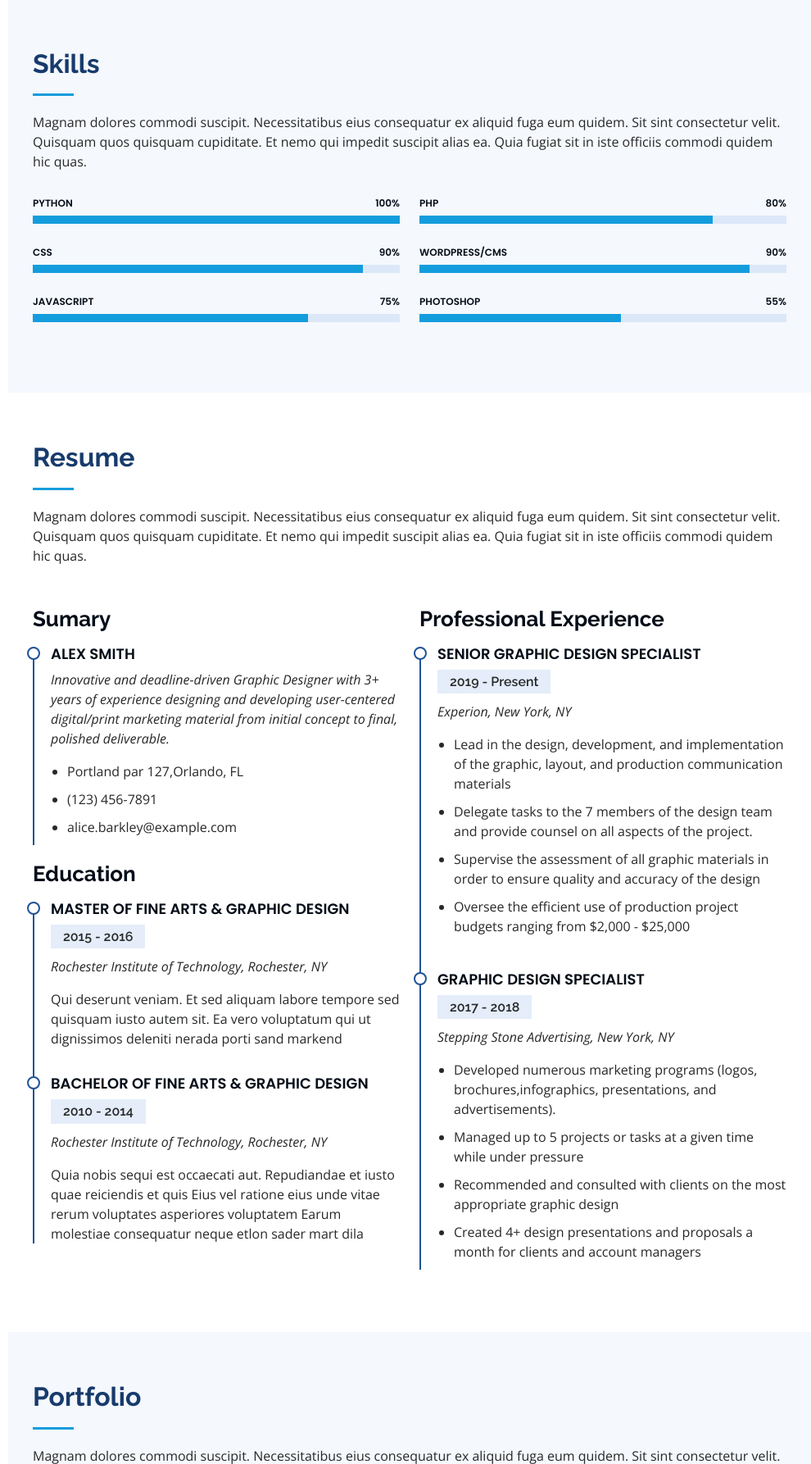
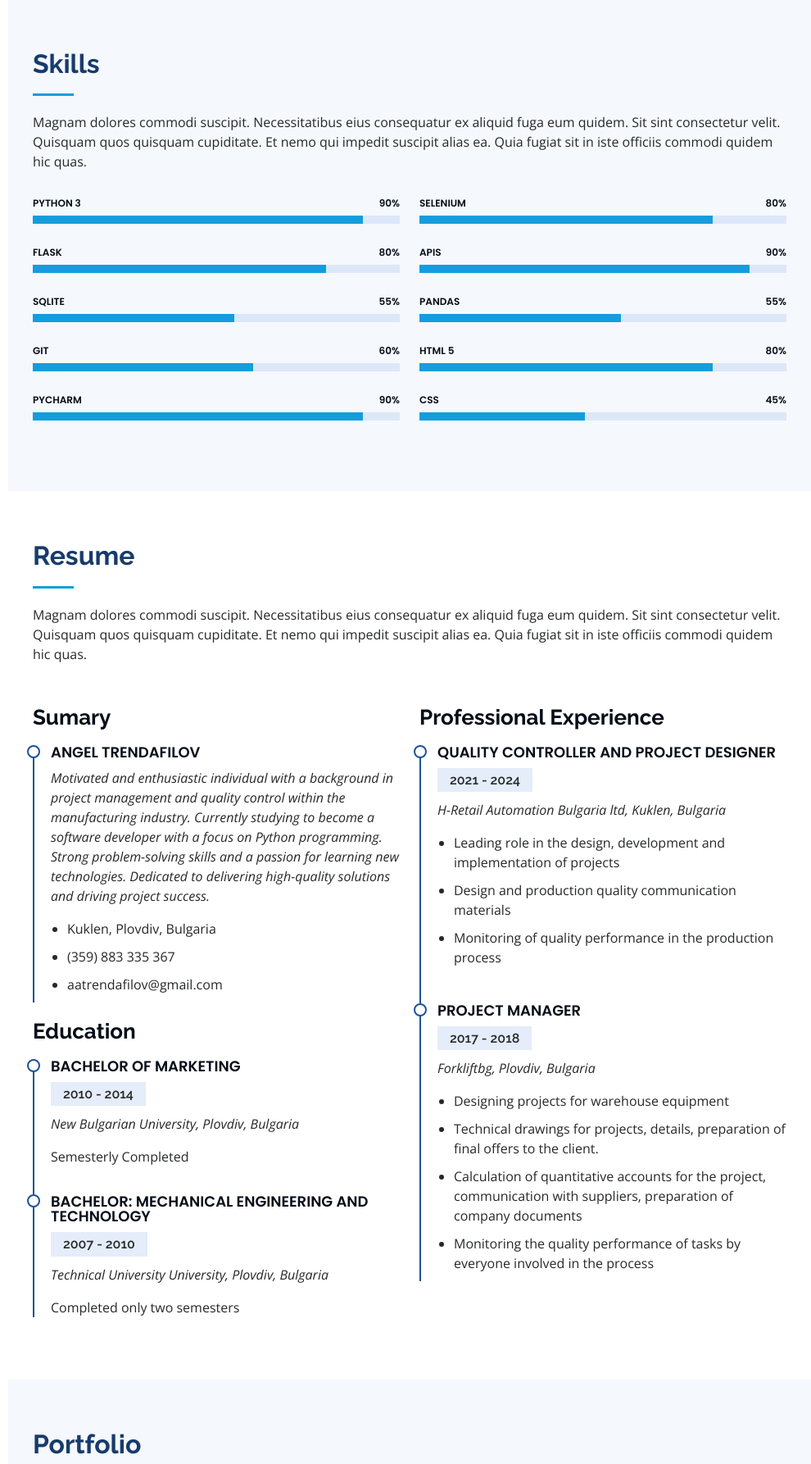
Before and after one commit to A-Trendafilov/Portfolio, a Flask app: page / in a window 1280 px wide. Shown: the part 1970-3756 px from the top of the page at 82% size, without its empty margins (290-1280 px from the left). Run offline with Flask 3, Linux system fonts and the light colour scheme; some libraries are stand-ins or nearby versions.

Commit message:
Add Resume section.

```diff
--- a/main.py
+++ b/main.py
@@ -1,5 +1,5 @@
 import os
-
+from datetime import datetime
 from flask import Flask, render_template
 from dotenv import load_dotenv
 
@@ -12,7 +12,8 @@ app.config["SECRET_KEY"] = os.getenv(SECRET_KEY)
 
 @app.route("/")
 def home():
-    return render_template("index.html")
+    current_year = int(datetime.now().strftime("%Y"))
+    return render_template("index.html", current_year=current_year)
 
 
 if __name__ == "__main__":
--- a/templates/index.html
+++ b/templates/index.html
@@ -46,8 +46,10 @@
                         </div>
                         <div class="col-lg-6">
                             <ul>
-                                <li><i class="bi bi-chevron-right"></i> <strong>Age:</strong> <span>37</span></li>
-                                <li><i class="bi bi-chevron-right"></i> <strong>PhEmailone:</strong> <span>aatrendafilov@gmail.com</span>
+                                <li><i class="bi bi-chevron-right"></i> <strong>Age:</strong>
+                                    <span>{{ current_year - 1987 }} </span>
+                                </li>
+                                <li><i class="bi bi-chevron-right"></i> <strong>Email:</strong> <span>aatrendafilov@gmail.com</span>
                                 </li>
                                 <li><i class="bi bi-chevron-right"></i> <strong>Freelance:</strong>
                                     <span>Available</span></li>
@@ -137,15 +139,7 @@
                 <div class="col-lg-6" data-aos="fade-up">
 
                     <div class="progress">
-                        <span class="skill">Python <i class="val">100%</i></span>
-                        <div class="progress-bar-wrap">
-                            <div class="progress-bar" role="progressbar" aria-valuenow="100" aria-valuemin="0"
-                                 aria-valuemax="100"></div>
-                        </div>
-                    </div>
-
-                    <div class="progress">
-                        <span class="skill">CSS <i class="val">90%</i></span>
+                        <span class="skill">Python 3 <i class="val">90%</i></span>
                         <div class="progress-bar-wrap">
                             <div class="progress-bar" role="progressbar" aria-valuenow="90" aria-valuemin="0"
                                  aria-valuemax="100"></div>
@@ -153,9 +147,33 @@
                     </div>
 
                     <div class="progress">
-                        <span class="skill">JavaScript <i class="val">75%</i></span>
+                        <span class="skill">Flask <i class="val">80%</i></span>
                         <div class="progress-bar-wrap">
-                            <div class="progress-bar" role="progressbar" aria-valuenow="75" aria-valuemin="0"
+                            <div class="progress-bar" role="progressbar" aria-valuenow="80" aria-valuemin="0"
+                                 aria-valuemax="100"></div>
+                        </div>
+                    </div>
+
+                    <div class="progress">
+                        <span class="skill">SQLite <i class="val">55%</i></span>
+                        <div class="progress-bar-wrap">
+                            <div class="progress-bar" role="progressbar" aria-valuenow="55" aria-valuemin="0"
+                                 aria-valuemax="100"></div>
+                        </div>
+                    </div>
+
+                    <div class="progress">
+                        <span class="skill">Git <i class="val">60%</i></span>
+                        <div class="progress-bar-wrap">
+                            <div class="progress-bar" role="progressbar" aria-valuenow="60" aria-valuemin="0"
+                                 aria-valuemax="100"></div>
+                        </div>
+                    </div>
+
+                    <div class="progress">
+                        <span class="skill">PyCharm <i class="val">90%</i></span>
+                        <div class="progress-bar-wrap">
+                            <div class="progress-bar" role="progressbar" aria-valuenow="90" aria-valuemin="0"
                                  aria-valuemax="100"></div>
                         </div>
                     </div>
@@ -165,7 +183,7 @@
                 <div class="col-lg-6" data-aos="fade-up" data-aos-delay="100">
 
                     <div class="progress">
-                        <span class="skill">PHP <i class="val">80%</i></span>
+                        <span class="skill">Selenium <i class="val">80%</i></span>
                         <div class="progress-bar-wrap">
                             <div class="progress-bar" role="progressbar" aria-valuenow="80" aria-valuemin="0"
                                  aria-valuemax="100"></div>
@@ -173,7 +191,7 @@
                     </div>
 
                     <div class="progress">
-                        <span class="skill">WordPress/CMS <i class="val">90%</i></span>
+                        <span class="skill">APIs <i class="val">90%</i></span>
                         <div class="progress-bar-wrap">
                             <div class="progress-bar" role="progressbar" aria-valuenow="90" aria-valuemin="0"
                                  aria-valuemax="100"></div>
@@ -181,9 +199,25 @@
                     </div>
 
                     <div class="progress">
-                        <span class="skill">Photoshop <i class="val">55%</i></span>
+                        <span class="skill">Pandas <i class="val">55%</i></span>
                         <div class="progress-bar-wrap">
                             <div class="progress-bar" role="progressbar" aria-valuenow="55" aria-valuemin="0"
+                                 aria-valuemax="100"></div>
+                        </div>
+                    </div>
+
+                    <div class="progress">
+                        <span class="skill">HTML 5 <i class="val">80%</i></span>
+                        <div class="progress-bar-wrap">
+                            <div class="progress-bar" role="progressbar" aria-valuenow="80" aria-valuemin="0"
+                                 aria-valuemax="100"></div>
+                        </div>
+                    </div>
+
+                    <div class="progress">
+                        <span class="skill">CSS <i class="val">45%</i></span>
+                        <div class="progress-bar-wrap">
+                            <div class="progress-bar" role="progressbar" aria-valuenow="45" aria-valuemin="0"
                                  aria-valuemax="100"></div>
                         </div>
                     </div>
@@ -210,66 +244,57 @@
                 <div class="col-lg-6" data-aos="fade-up">
                     <h3 class="resume-title">Sumary</h3>
                     <div class="resume-item pb-0">
-                        <h4>Alex Smith</h4>
-                        <p><em>Innovative and deadline-driven Graphic Designer with 3+ years of experience designing and
-                            developing user-centered digital/print marketing material from initial concept to final,
-                            polished deliverable.</em></p>
+                        <h4>Angel Trendafilov</h4>
+                        <p><em>Motivated and enthusiastic individual with a background in project management and quality
+                            control within the manufacturing industry.
+                            Currently studying to become a software developer with a focus on Python programming.
+                            Strong problem-solving skills and a passion for learning new technologies.
+                            Dedicated to delivering high-quality solutions and driving project success.</em></p>
                         <ul>
-                            <li>Portland par 127,Orlando, FL</li>
-                            <li>(123) 456-7891</li>
-                            <li>alice.barkley@example.com</li>
+                            <li>Kuklen, Plovdiv, Bulgaria</li>
+                            <li>(359) 883 335 367</li>
+                            <li>aatrendafilov@gmail.com</li>
                         </ul>
                     </div>
 
                     <h3 class="resume-title">Education</h3>
                     <div class="resume-item">
-                        <h4>Master of Fine Arts &amp; Graphic Design</h4>
-                        <h5>2015 - 2016</h5>
-                        <p><em>Rochester Institute of Technology, Rochester, NY</em></p>
-                        <p>Qui deserunt veniam. Et sed aliquam labore tempore sed quisquam iusto autem sit. Ea vero
-                            voluptatum qui ut dignissimos deleniti nerada porti sand markend</p>
+                        <h4>Bachelor of Marketing</h4>
+                        <h5>2010 - 2014</h5>
+                        <p><em>New Bulgarian University, Plovdiv, Bulgaria</em></p>
+                        <p>Semesterly Completed</p>
                     </div>
                     <div class="resume-item">
-                        <h4>Bachelor of Fine Arts &amp; Graphic Design</h4>
-                        <h5>2010 - 2014</h5>
-                        <p><em>Rochester Institute of Technology, Rochester, NY</em></p>
-                        <p>Quia nobis sequi est occaecati aut. Repudiandae et iusto quae reiciendis et quis Eius vel
-                            ratione eius unde vitae rerum voluptates asperiores voluptatem Earum molestiae consequatur
-                            neque etlon sader mart dila</p>
+                        <h4>Bachelor: Mechanical engineering and technology</h4>
+                        <h5>2007 - 2010</h5>
+                        <p><em>Technical University University, Plovdiv, Bulgaria</em></p>
+                        <p>Completed only two semesters</p>
                     </div>
                 </div>
                 <div class="col-lg-6" data-aos="fade-up" data-aos-delay="100">
                     <h3 class="resume-title">Professional Experience</h3>
                     <div class="resume-item">
-                        <h4>Senior graphic design specialist</h4>
-                        <h5>2019 - Present</h5>
-                        <p><em>Experion, New York, NY </em></p>
+                        <h4>Quality Controller and Project Designer</h4>
+                        <h5>2021 - 2024</h5>
+                        <p><em>H-Retail Automation Bulgaria ltd, Kuklen, Bulgaria </em></p>
                         <ul>
-                            <li>Lead in the design, development, and implementation of the graphic, layout, and
-                                production communication materials
-                            </li>
-                            <li>Delegate tasks to the 7 members of the design team and provide counsel on all aspects of
-                                the project.
-                            </li>
-                            <li>Supervise the assessment of all graphic materials in order to ensure quality and
-                                accuracy of the design
-                            </li>
-                            <li>Oversee the efficient use of production project budgets ranging from $2,000 - $25,000
-                            </li>
+                            <li>Leading role in the design, development and implementation of projects</li>
+                            <li>Design and production quality communication materials</li>
+                            <li>Monitoring of quality performance in the production process</li>
                         </ul>
                     </div>
                     <div class="resume-item">
-                        <h4>Graphic design specialist</h4>
+                        <h4>Project manager</h4>
                         <h5>2017 - 2018</h5>
-                        <p><em>Stepping Stone Advertising, New York, NY</em></p>
+                        <p><em>Forkliftbg, Plovdiv, Bulgaria</em></p>
                         <ul>
-                            <li>Developed numerous marketing programs (logos, brochures,infographics, presentations, and
-                                advertisements).
+                            <li>Designing projects for warehouse equipment</li>
+                            <li>Technical drawings for projects, details, preparation of final offers to the client.
                             </li>
-                            <li>Managed up to 5 projects or tasks at a given time while under pressure</li>
-                            <li>Recommended and consulted with clients on the most appropriate graphic design</li>
-                            <li>Created 4+ design presentations and proposals a month for clients and account managers
+                            <li>Calculation of quantitative accounts for the project, communication with suppliers,
+                                preparation of company documents
                             </li>
+                            <li>Monitoring the quality performance of tasks by everyone involved in the process</li>
                         </ul>
                     </div>
                 </div>
```
